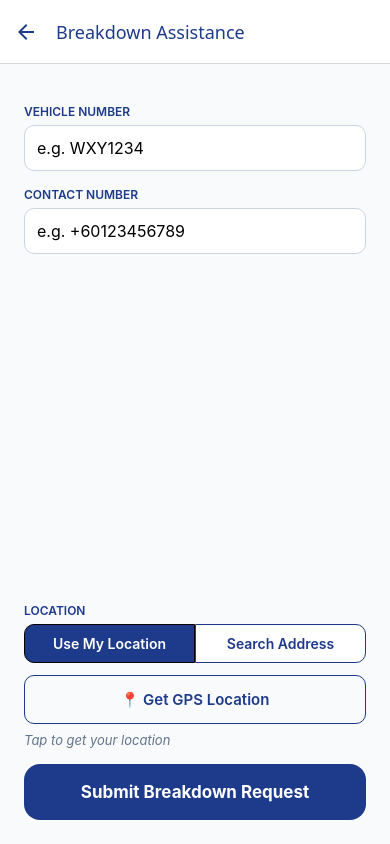
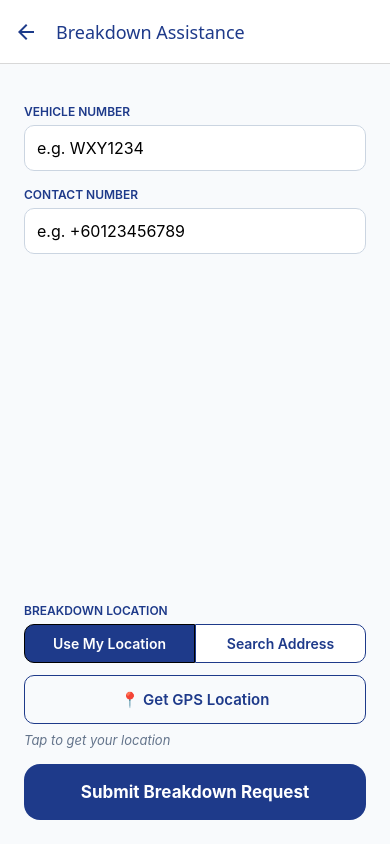
Before and after one commit to OscarChangCC/roadside-assist-app, a React Native app: screen /BreakdownForm in a window 390 px wide. Built offline with nearby package versions, Linux system fonts and the light colour scheme; no server answers.

Commit message:
fix: move workshop picker below location field in accident form

```diff
--- a/src/screens/AccidentFormScreen.tsx
+++ b/src/screens/AccidentFormScreen.tsx
@@ -78,7 +78,7 @@ export default function AccidentFormScreen({ navigation }: Props) {
         behavior={Platform.OS === 'ios' ? 'padding' : 'height'}
       >
         <View style={styles.flex}>
-          {/* Scrollable top fields */}
+          {/* Scrollable top fields: vehicle + contact */}
           <ScrollView
             keyboardShouldPersistTaps="handled"
             contentContainerStyle={styles.scrollContent}
@@ -100,6 +100,16 @@ export default function AccidentFormScreen({ navigation }: Props) {
               onChangeText={setContactNumber}
               keyboardType="phone-pad"
             />
+          </ScrollView>
+
+          {/* Location + Workshop — outside ScrollView (both use FlatList internally) */}
+          <View style={styles.belowScroll}>
+            <Text style={[styles.label, { color: tenant.primaryColor }]}>Location</Text>
+            <LocationPicker
+              primaryColor={tenant.primaryColor}
+              googleMapsApiKey={tenant.googleMapsApiKey}
+              onLocationChange={setLocation}
+            />
 
             <Text style={[styles.label, { color: tenant.primaryColor }]}>Workshop (Optional)</Text>
             <WorkshopPicker
@@ -107,19 +117,9 @@ export default function AccidentFormScreen({ navigation }: Props) {
               selectedWorkshop={selectedWorkshop}
               onSelect={setSelectedWorkshop}
             />
-          </ScrollView>
-
-          {/* LocationPicker lives OUTSIDE ScrollView — avoids FlatList nesting warning */}
-          <View style={styles.locationSection}>
-            <Text style={[styles.label, { color: tenant.primaryColor }]}>Location</Text>
-            <LocationPicker
-              primaryColor={tenant.primaryColor}
-              googleMapsApiKey={tenant.googleMapsApiKey}
-              onLocationChange={setLocation}
-            />
           </View>
 
-          {/* Submit button — fixed at bottom */}
+          {/* Submit — pinned at bottom */}
           <View style={styles.footer}>
             <TouchableOpacity
               style={[styles.submitButton, { backgroundColor: tenant.primaryColor }, submitting && styles.disabled]}
@@ -142,7 +142,7 @@ const styles = StyleSheet.create({
   safeArea: { flex: 1, backgroundColor: '#F8FAFC' },
   flex: { flex: 1 },
   scrollContent: { padding: 24, paddingBottom: 8 },
-  locationSection: { paddingHorizontal: 24, paddingTop: 8 },
+  belowScroll: { paddingHorizontal: 24, paddingTop: 8 },
   footer: { padding: 24, paddingTop: 16 },
   label: {
     fontSize: 12,
--- a/src/screens/BreakdownFormScreen.tsx
+++ b/src/screens/BreakdownFormScreen.tsx
@@ -101,7 +101,7 @@ export default function BreakdownFormScreen({ navigation }: Props) {
 
           {/* LocationPicker lives OUTSIDE ScrollView — avoids FlatList nesting warning */}
           <View style={styles.locationSection}>
-            <Text style={[styles.label, { color: tenant.primaryColor }]}>Location</Text>
+            <Text style={[styles.label, { color: tenant.primaryColor }]}>Breakdown Location</Text>
             <LocationPicker
               primaryColor={tenant.primaryColor}
               googleMapsApiKey={tenant.googleMapsApiKey}
```
